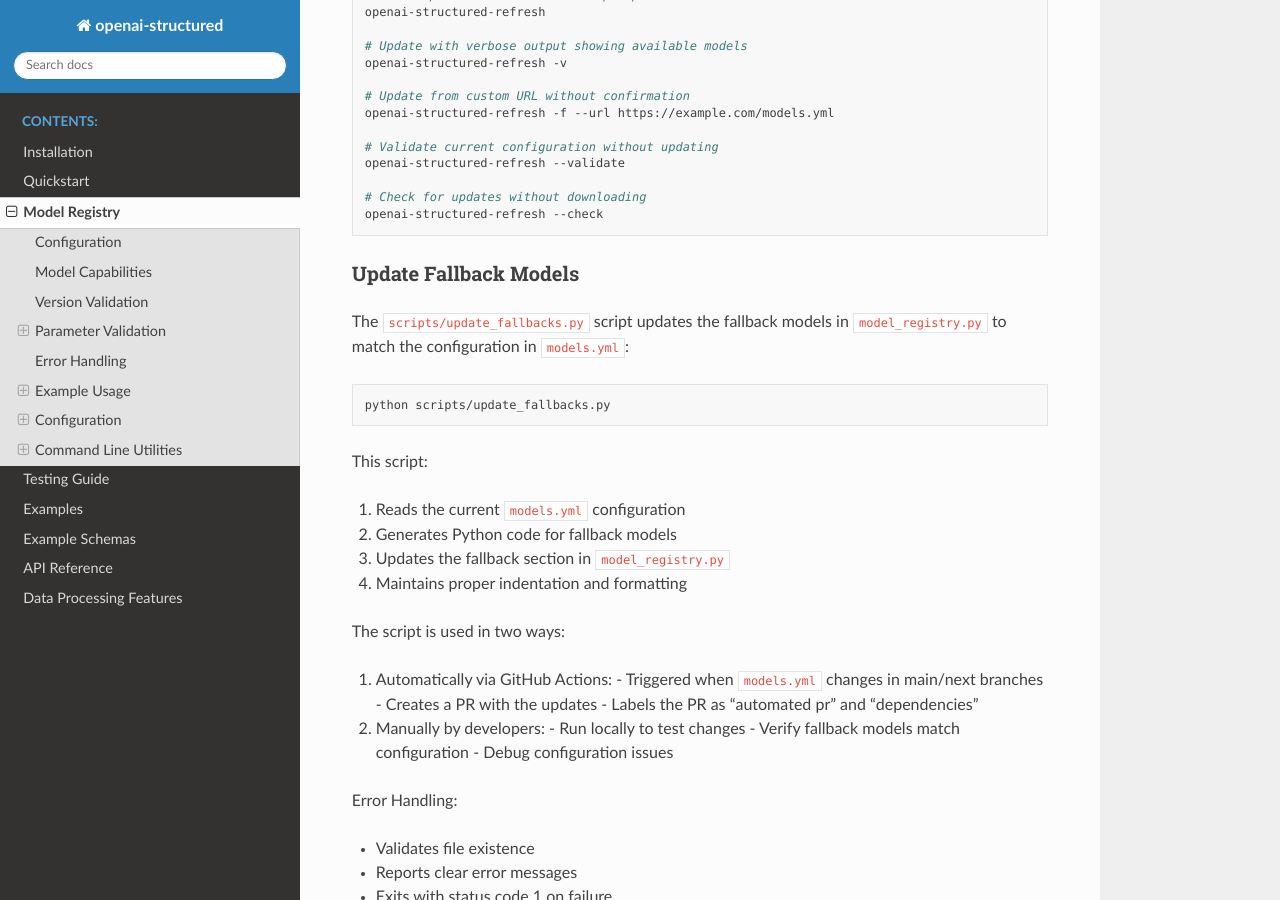
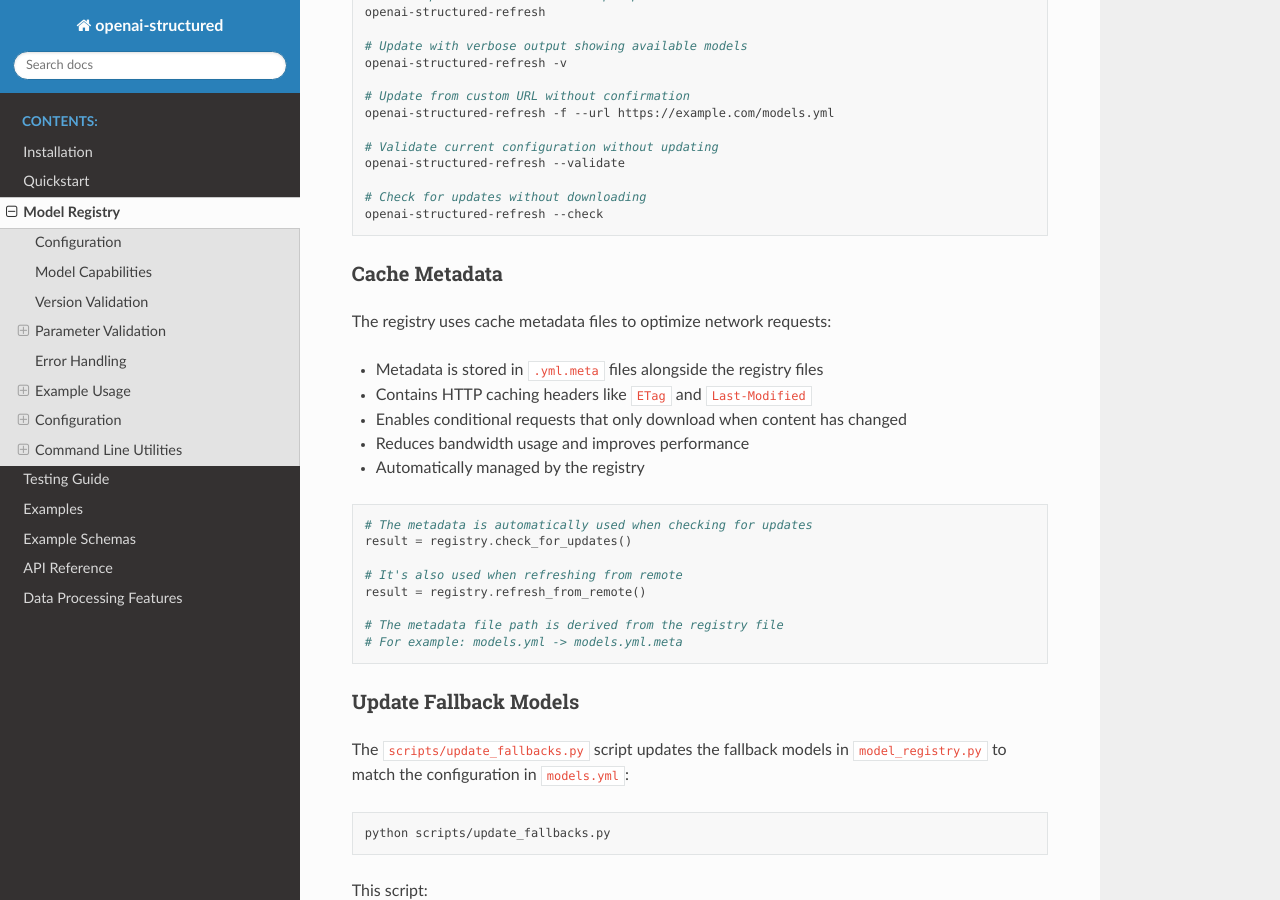
Before and after one commit to yaniv-golan/openai-structured, a Sphinx documentation site: the page built from docs/source/model_registry.rst, in a window 1280 px wide and 900 px high, scrolled down 5175 px. Built offline with Sphinx 7.4.7 and the Read the Docs theme 3.1.0, drawn with Linux system fonts in a browser that asks for light colours; pages that are not in the unit, such as notebooks, are missing from menus.

Commit message:
docs: add cache metadata documentation to model registry

```diff
--- a/docs/source/model_registry.rst
+++ b/docs/source/model_registry.rst
@@ -273,6 +273,28 @@
     # Check for updates without downloading
     openai-structured-refresh --check
 
+Cache Metadata
+~~~~~~~~~~~~~~~~~~~
+
+The registry uses cache metadata files to optimize network requests:
+
+- Metadata is stored in ``.yml.meta`` files alongside the registry files
+- Contains HTTP caching headers like ``ETag`` and ``Last-Modified``
+- Enables conditional requests that only download when content has changed
+- Reduces bandwidth usage and improves performance
+- Automatically managed by the registry
+
+.. code-block:: python
+
+    # The metadata is automatically used when checking for updates
+    result = registry.check_for_updates()
+
+    # It's also used when refreshing from remote
+    result = registry.refresh_from_remote()
+
+    # The metadata file path is derived from the registry file
+    # For example: models.yml -> models.yml.meta
+
 Update Fallback Models
 ~~~~~~~~~~~~~~~~~~~
 
```
